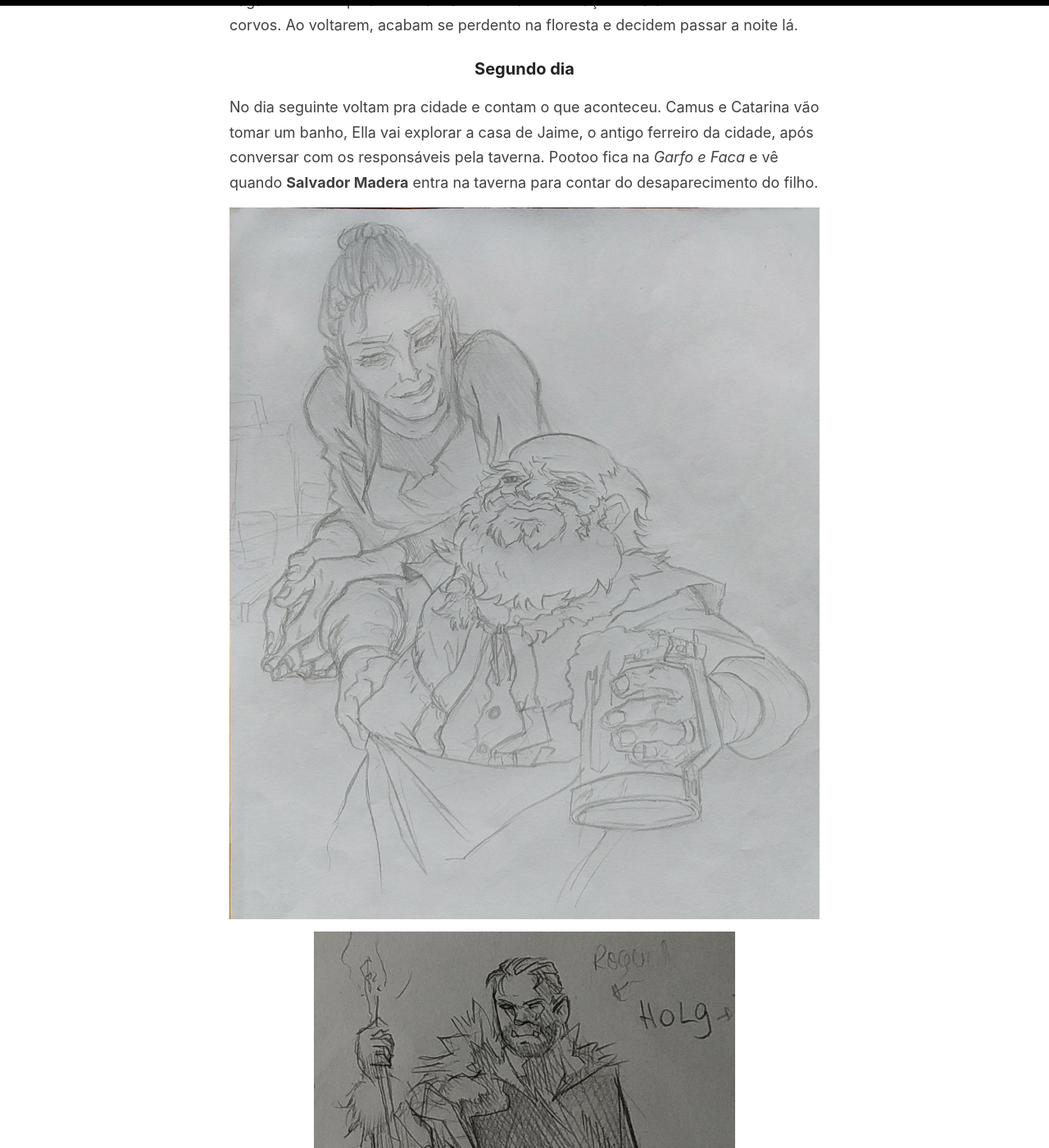
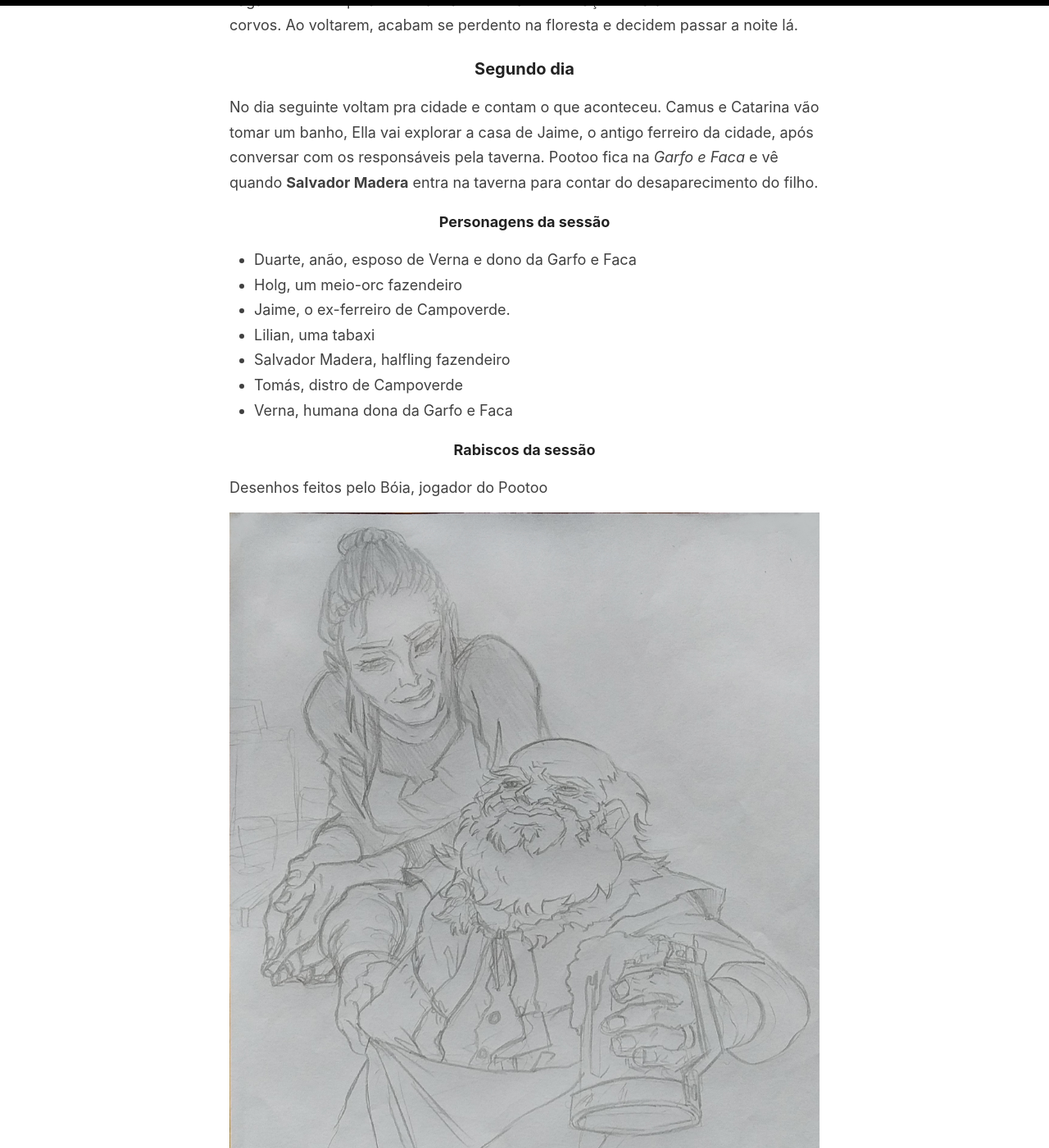
Before and after one commit to VytorCalixto/notas, a Jekyll site: the page built from _posts/2019-09-20-crasmar-1.md, in a window 1280 px wide and 1400 px high, scrolled down 891 px. Shown: the whole window at 82% size. Built offline with Jekyll 4.4.1, drawn with Linux system fonts in a browser that asks for light colours; some of the changed text lies outside the part shown.

Commit message:
Add second crasmar note

```diff
--- a/_posts/2019-09-20-crasmar-1.md
+++ b/_posts/2019-09-20-crasmar-1.md
@@ -13,13 +13,28 @@ O grupo:
 ### Primeiro dia
 Indo passar as férias de inverno no pequeno vilarejo de Campoverde, conhecido por suas águas termais e seu queijo de ovelha, o grupo se vê preso no lugar remoto enquanto um estranho mistério paira na cidade. O distro¹ **Tomás**, faz um pronunciamento a tarde para a população da cidade. Ele diz que inquisidores da *Guarda Crasmaniana* estão vindo para a cidade, instaura um toque de recolher, recomenda que a cidade continua com os grupos de busca e avisa do enterro de Tiana no dia seguinte.
 
-A verdade é que crianças estão desaparecendo em Campoverde. Sem muita ajuda, o vilarejo se vê forçado a segurar os forasteiros para que eles sejam úteis (e também por certa desconfiança). O grupo decide ajudar nas buscas, seguindo com *Holg Canato*, um meio-orc. Os quatro decidem se separar do grupo de buscas e vagam sozinhos pela floresta. Lá encontram um braço numa árvore com muitos corvos. Ao voltarem, acabam se perdento na floresta e decidem passar a noite lá.
+A verdade é que crianças estão desaparecendo em Campoverde. Sem muita ajuda, o vilarejo se vê forçado a segurar os forasteiros para que eles sejam úteis (e também por certa desconfiança). O grupo decide ajudar nas buscas, seguindo com **Holg Canato**, um meio-orc. Os quatro decidem se separar do grupo de buscas e vagam sozinhos pela floresta. Lá encontram um braço numa árvore com muitos corvos. Ao voltarem, acabam se perdento na floresta e decidem passar a noite lá.
 
 ### Segundo dia
 No dia seguinte voltam pra cidade e contam o que aconteceu. Camus e Catarina vão tomar um banho, Ella vai explorar a casa de Jaime, o antigo ferreiro da cidade, após conversar com os responsáveis pela taverna. Pootoo fica na *Garfo e Faca* e vê quando **Salvador Madera** entra na taverna para contar do desaparecimento do filho.
 
+#### Personagens da sessão
+- Duarte, anão, esposo de Verna e dono da Garfo e Faca
+- Holg, um meio-orc fazendeiro
+- Jaime, o ex-ferreiro de Campoverde.
+- Lilian, uma tabaxi
+- Salvador Madera, halfling fazendeiro
+- Tomás, distro de Campoverde
+- Verna, humana dona da Garfo e Faca
+
+#### Rabiscos da sessão
+
+Desenhos feitos pelo Bóia, jogador do Pootoo
+
 ![Duarte e Verna, os donos da taverna Garfo e Faca]({{ site.baseurl }}/images/duarte-verna.jpg)
+Duarte e Verna, os donos da taverna Garfo e Faca
 
-![O meio-orc Holg Canata]({{ site.baseurl }}/images/holg-campoverde.png)
+![O meio-orc Holg Canato]({{ site.baseurl }}/images/holg-campoverde.png)
+O meio-orc Holg Canato
 
 ¹: Distro é o nome de um administrador do Distrito
```
Also changed, not shown: _drafts/2019-10-31-crasmar-2.md (deleted, +0 -21 lines), _posts/2019-10-31-crasmar-2.md (added, +33 -0 lines), images/mini-holg.png (added), images/tobias-pootoo.jpg (added), 1 other file.
